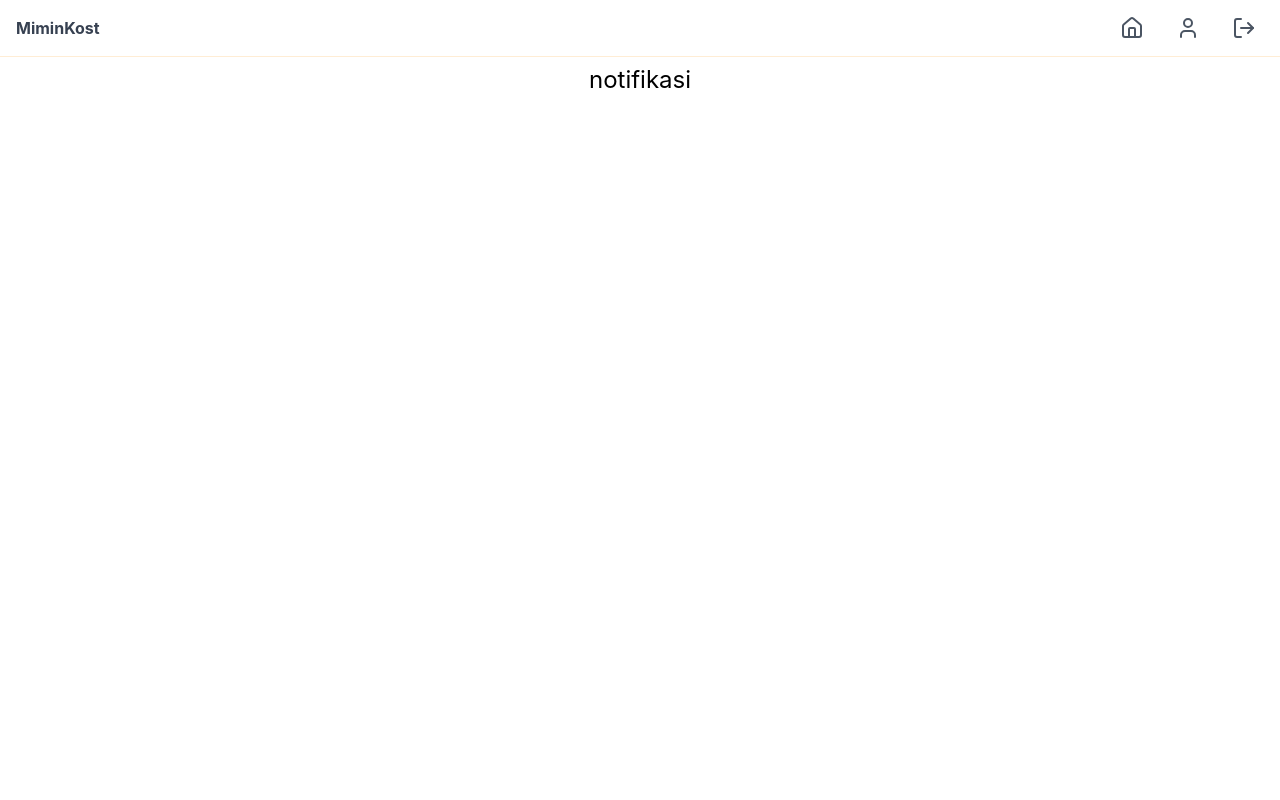
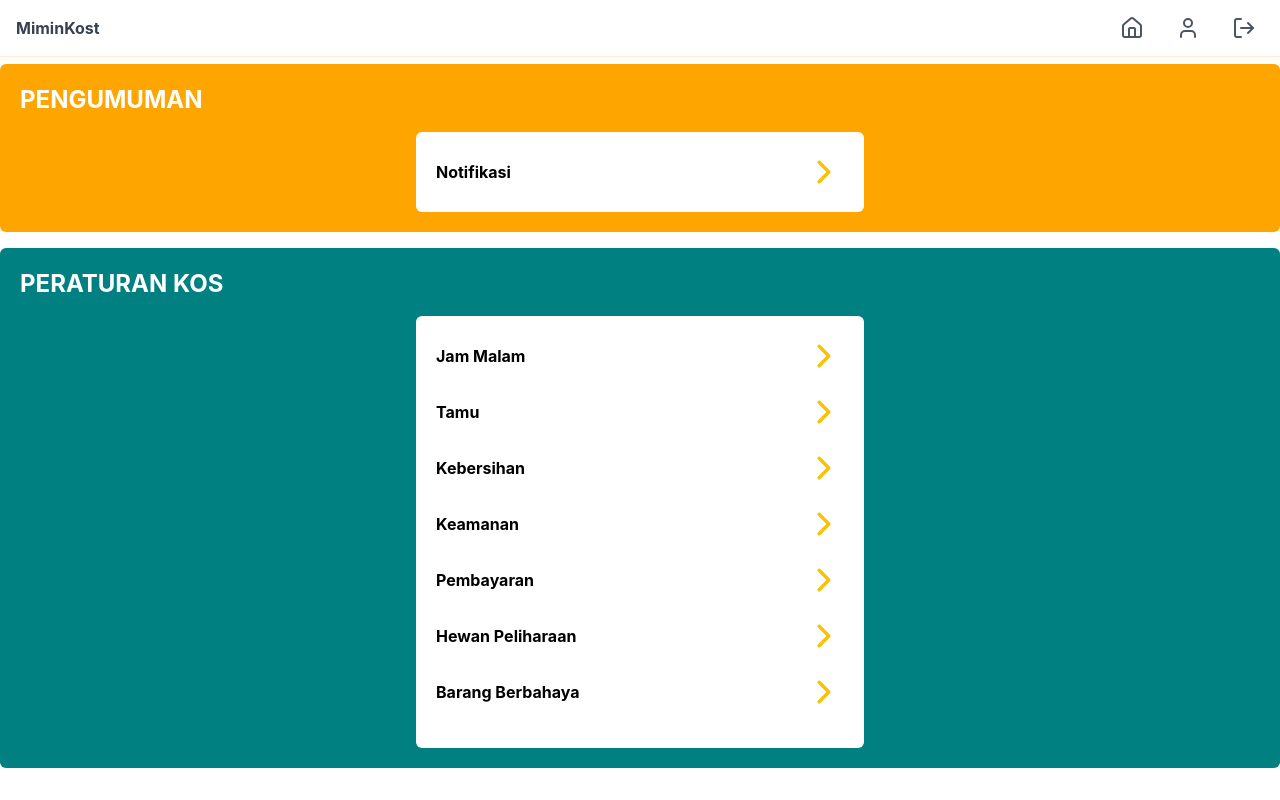
Before and after one commit to grnlogic/manage-kost, a React (Create React App) app in the folder frontend/: page /notification in a window 1280 px wide. Built offline with nearby package versions, Linux system fonts and the light colour scheme.

Commit message:
meng menambahkan fitur notifikasi

```diff
--- a/frontend/src/Navbar.tsx
+++ b/frontend/src/Navbar.tsx
@@ -2,6 +2,7 @@ import React from "react";
 import { useLocation, useNavigate } from "react-router-dom";
 import NavItem from "./NavItem";
 import { LogOut, User } from "lucide-react"; // Tambahkan User
+import Nofication from "./component/notification"; // Tambahkan Notification
 
 const HomeIcon = (
   <svg
@@ -46,7 +47,7 @@ const Navbar = ({
           <NavItem
             icon={<User size={24} />} // icon user
             isActive={location.pathname === "/profile"}
-            onClick={() => navigate("/profile")}
+            onClick={() => navigate("/notification")}
           />
           <NavItem
             icon={<LogOut size={24} />} // icon logout
--- a/frontend/src/component/Home.tsx
+++ b/frontend/src/component/Home.tsx
@@ -14,7 +14,7 @@ const Home = () => {
   const renderContent = () => {
     switch (activeContent) {
       case "notification":
-        return <Notification />
+        return <Notification />;
       case "infoKamar":
         return <InfoKamar />; // Memuat komponen InfoKamar
       case "pembayaran":
@@ -45,7 +45,7 @@ const Home = () => {
 
   const Home = () => {
     return (
-      <div className="w-full flex flex-col items-center bg-[#FFF8E7] min-h-screen">
+      <div className="w-full flex flex-col items-center bg-[#FFF7ED] min-h-screen">
         {/* Tombol Menu */}
         <div className="text-center px-6 mt-6 grid grid-cols-2 gap-4 place-items-center">
           <MenuButton icon={<Key size={32} />} text="Info Kamar!" />
--- a/frontend/src/component/notification.tsx
+++ b/frontend/src/component/notification.tsx
@@ -1,5 +1,112 @@
-const Contact = () => {
-    return <h1 className="text-center text-2xl">notifikasi</h1>;
+import React, { useState } from "react";
+import BackButtonOrange from "./image/chevron-right.svg";
+
+const Announcement = () => {
+  const [isContentVisible, setContentVisible] = useState(false);
+
+  const toggleContent = () => {
+    setContentVisible(!isContentVisible);
   };
 
-  export default Contact;
+  return (
+    <div className="bg-[#FFA500] rounded-md p-5 mb-4">
+      <h4 className="text-white font-bold text-2xl mb-4">PENGUMUMAN</h4>
+      <div className="bg-white rounded-md p-5 max-w-md w-full mx-auto">
+        <div className="flex items-center justify-between">
+          <h1 className="font-bold">Notifikasi</h1>
+          <img
+            src={BackButtonOrange}
+            alt="BackButton"
+            className={`w-10 h-10 cursor-pointer transition-transform duration-300 ${
+              isContentVisible ? "rotate-90" : ""
+            }`}
+            onClick={toggleContent}
+          />
+        </div>
+      </div>
+    </div>
+  );
+};
+
+const Rules = () => {
+  const [visibleIndex, setVisibleIndex] = useState<number | null>(null);
+
+  const toggleContent = (index: number) => {
+    setVisibleIndex(visibleIndex === index ? null : index);
+  };
+
+  const rules = [
+    {
+      title: "Jam Malam",
+      content:
+        "Jam malam dimulai pukul 22:00 WIB. Penghuni diharapkan berada di dalam kos pada jam tersebut.",
+    },
+    {
+      title: "Tamu",
+      content:
+        "Tamu hanya diperbolehkan berkunjung hingga pukul 21:00 WIB dan harus melapor kepada pengelola.",
+    },
+    {
+      title: "Kebersihan",
+      content:
+        "Setiap penghuni wajib menjaga kebersihan kamar dan area bersama.",
+    },
+    {
+      title: "Keamanan",
+      content:
+        "Penghuni wajib mengunci pintu saat keluar dan tidak boleh memberikan akses kepada orang asing.",
+    },
+    {
+      title: "Pembayaran",
+      content: "Biaya sewa harus dibayarkan sebelum tanggal 5 setiap bulan.",
+    },
+    {
+      title: "Hewan Peliharaan",
+      content: "Tidak diperbolehkan membawa hewan peliharaan ke dalam kos.",
+    },
+    {
+      title: "Barang Berbahaya",
+      content:
+        "Dilarang menyimpan barang-barang yang mudah terbakar atau berbahaya di dalam kos.",
+    },
+  ];
+
+  return (
+    <div className="bg-[#008080] rounded-md p-5">
+      <h4 className="text-white font-bold text-2xl mb-4">PERATURAN KOS</h4>
+      <div className="bg-white rounded-md p-5 max-w-md w-full mx-auto">
+        {rules.map((rule, index) => (
+          <div key={index} className="mb-4">
+            <div className="flex items-center justify-between">
+              <h1 className="font-bold">{rule.title}</h1>
+              <img
+                src={BackButtonOrange}
+                alt="BackButton"
+                className={`w-10 h-10 cursor-pointer transition-transform duration-300 ${
+                  visibleIndex === index ? "rotate-90" : ""
+                }`}
+                onClick={() => toggleContent(index)}
+              />
+            </div>
+            {visibleIndex === index && (
+              <div className="mt-4">
+                <p>{rule.content}</p>
+              </div>
+            )}
+          </div>
+        ))}
+      </div>
+    </div>
+  );
+};
+
+const Contact = () => {
+  return (
+    <div>
+      <Announcement />
+      <Rules />
+    </div>
+  );
+};
+
+export default Contact;
```
Also changed, not shown: frontend/src/component/image/chevron-right.svg (added).
